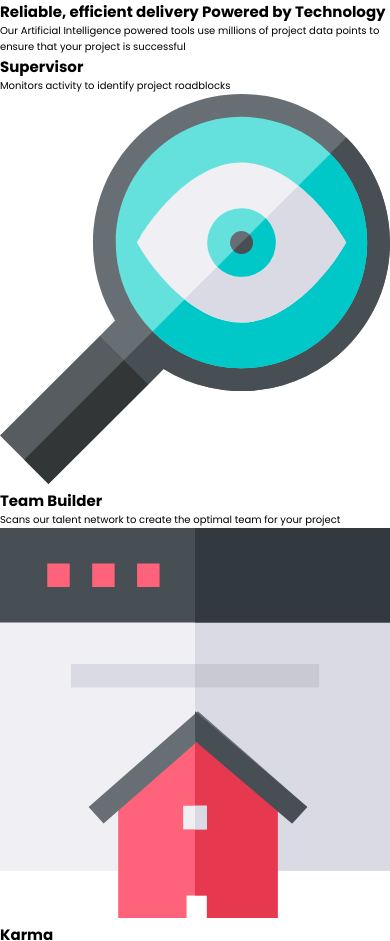
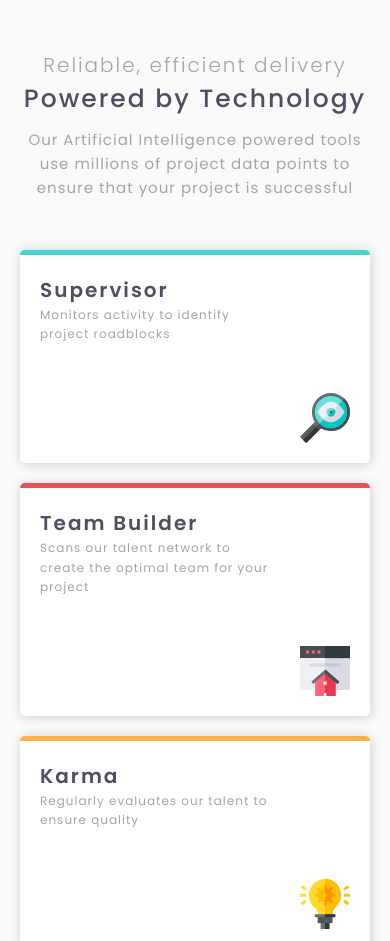
Before and after one commit to freetart/FEM-4-card-feature-section, a plain HTML site: page index.html in a window 390 px wide. Shown: the top 941 px of the page. Drawn offline with Linux system fonts and the light colour scheme.

Commit message:
created base scss & made responsive

```diff
--- a/index.html
+++ b/index.html
@@ -11,8 +11,8 @@
     <section class="features-container">
       <div class="features">
         <!-- title -->
-        <div class="features-title">
-          <h1>
+        <div class="features-title pb-5">
+          <h1 class="pb-1">
             Reliable, efficient delivery
             <span>Powered by Technology</span>
           </h1>
@@ -25,7 +25,7 @@
         <div class="features-cards">
           <!-- column -->
           <div class="col">
-            <article class="features-card">
+            <article class="features-card supervisor">
               <h2>Supervisor</h2>
               <p>Monitors activity to identify project roadblocks</p>
               <div class="features-card-img">
@@ -35,7 +35,7 @@
           </div>
           <!-- column -->
           <div class="col">
-            <article class="features-card">
+            <article class="features-card team-builder mb-2">
               <h2>Team Builder</h2>
               <p>
                 Scans our talent network to create the optimal team for your
@@ -48,17 +48,17 @@
                 />
               </div>
             </article>
-            <article class="features-card">
+            <article class="features-card karma">
               <h2>Karma</h2>
               <p>Regularly evaluates our talent to ensure quality</p>
               <div class="features-card-img">
-                <img src="./images/icon-supervisor.svg" alt="supervisor icon" />
+                <img src="./images/icon-karma.svg" alt="karma icon" />
               </div>
             </article>
           </div>
           <!-- column -->
           <div class="col">
-            <article class="features-card">
+            <article class="features-card calculator">
               <h2>Calculator</h2>
               <p>
                 Uses data from past projects to provide better delivery
--- a/scss/_components.scss
+++ b/scss/_components.scss
@@ -0,0 +1,42 @@
+.features-card {
+  background-color: color(white);
+  padding: 2rem;
+  box-shadow: 0.1rem 0.1rem 1.2rem lighten(color(grayishBlue), 15%);
+  border-radius: 0.5rem;
+
+  h2 {
+    @include headingStyles;
+    font-size: size(md);
+    color: color(darkBlue);
+  }
+
+  p {
+    @include textStyles;
+    width: 75%;
+    font-size: size(xxs) - 0.1rem;
+    color: color(grayishBlue);
+  }
+
+  .features-card-img {
+    display: flex;
+    justify-content: flex-end;
+    padding-top: 5rem;
+
+    img {
+      width: 5rem;
+    }
+  }
+}
+
+.supervisor {
+  border-top: 0.5rem solid color(cyan);
+}
+.team-builder {
+  border-top: 0.5rem solid color(red);
+}
+.karma {
+  border-top: 0.5rem solid color(orange);
+}
+.calculator {
+  border-top: 0.5rem solid color(blue);
+}
--- a/scss/_layout.scss
+++ b/scss/_layout.scss
@@ -0,0 +1,56 @@
+.features-container {
+  .features {
+    @include maxWidthLg;
+    @include sectionSpacing;
+
+    &-title {
+      @include flexCenter;
+      flex-direction: column;
+      text-align: center;
+
+      h1 {
+        @include headingStyles;
+        font-size: size(xl);
+        color: color(grayishBlue);
+        font-weight: 300;
+
+        @include responsive(lg) {
+          font-size: size(md);
+        }
+
+        span {
+          display: block;
+          font-size: size(xxl);
+          color: color(darkBlue);
+          font-weight: 500;
+
+          @include responsive(lg) {
+            font-size: size(lg);
+          }
+        }
+      }
+
+      p {
+        @include textStyles;
+        font-size: size(xs) - 0.1rem;
+        max-width: 50%;
+        color: color(grayishBlue);
+
+        @include responsive(lg) {
+          max-width: 100%;
+        }
+      }
+    }
+
+    &-cards {
+      display: grid;
+      grid-template-columns: repeat(3, 1fr);
+      align-items: center;
+      gap: 2rem;
+
+      @include responsive(lg) {
+        grid-template-columns: 1fr;
+      }
+    }
+  }
+}
--- a/scss/abstracts/_mixins.scss
+++ b/scss/abstracts/_mixins.scss
@@ -11,7 +11,6 @@
 @mixin headingStyles() {
   font-weight: 600;
   letter-spacing: 0.2rem;
-  text-transform: capitalize;
 }
 
 @mixin textStyles() {
@@ -34,3 +33,11 @@
   max-width: 1000px;
   margin: 0 auto;
 }
+
+@mixin responsive($breakpoint) {
+  @if ($breakpoint == lg) {
+    @media (max-width: 800px) {
+      @content;
+    }
+  }
+}
--- a/scss/base/_base.scss
+++ b/scss/base/_base.scss
@@ -17,6 +17,7 @@ html {
 
 body {
   font-family: "Poppins", sans-serif;
+  background-color: color(lightGray);
 }
 
 a {
```
Also changed, not shown: css/main.min.css, 1 other file.
